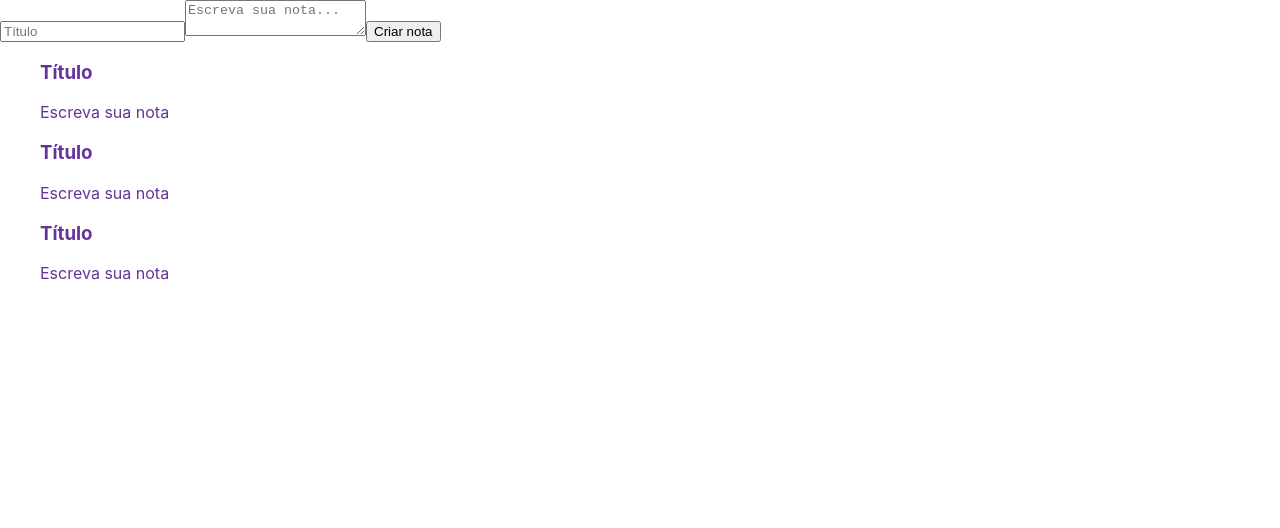
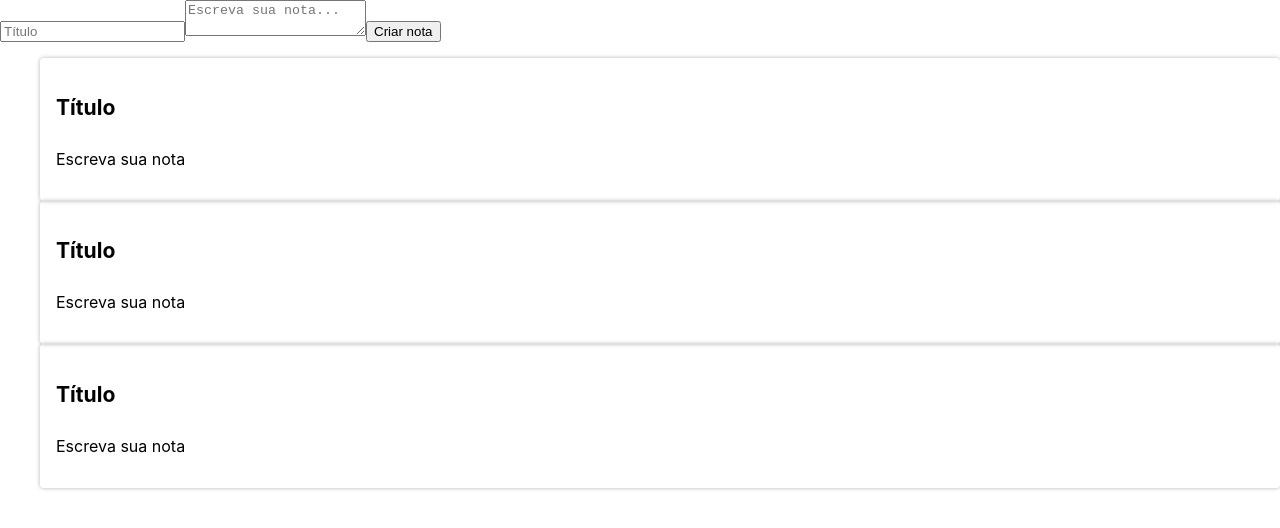
Before and after one commit to luan-u/tutorial-alura-ceep, a React (Create React App) app: page / in a window 1280 px wide. Shown: the top 528 px of the page. Built offline with nearby package versions, Linux system fonts and the light colour scheme.

Commit message:
intensifying on css

```diff
--- a/src/components/CardNota/CardNota.jsx
+++ b/src/components/CardNota/CardNota.jsx
@@ -5,10 +5,10 @@
     render(){
         return(
             <section className="card-nota">
-                <header>
-                    <h3>Título</h3>
+                <header className="card-nota_cabecalho">
+                    <h3 className="card-nota_titulo">Título</h3>
                 </header>
-                <p>Escreva sua nota</p>
+                <p className="card-nota_texto">Escreva sua nota</p>
             </section>
         );
     }
--- a/src/components/CardNota/estilo.css
+++ b/src/components/CardNota/estilo.css
@@ -1,3 +1,28 @@
 .card-nota{
-    color: rebeccapurple
+    display: flex;
+    flex-direction: column;
+    align-items: flex-start;
+    justify-content: space-between;
+    background-color: var(--fundo-detalhes);
+    border-radius: 4px;
+    flex-wrap: wrap;
+    box-shadow: 0 0 4px rgba(0, 0, 0, 0.3);
+    padding: 16px;
 }
+
+.card-nota_cabecalho{
+    font-size: 1.1em;
+    display: flex;
+    justify-content: space-between;
+    align-items: center;
+}
+
+.card-nota_texto{
+    margin-top: 8px;
+    font-size: 1em;
+}
+
+.card-nota_titulo{
+    font-size: 1.2em;
+    margin-right: 12px;
+}
```
